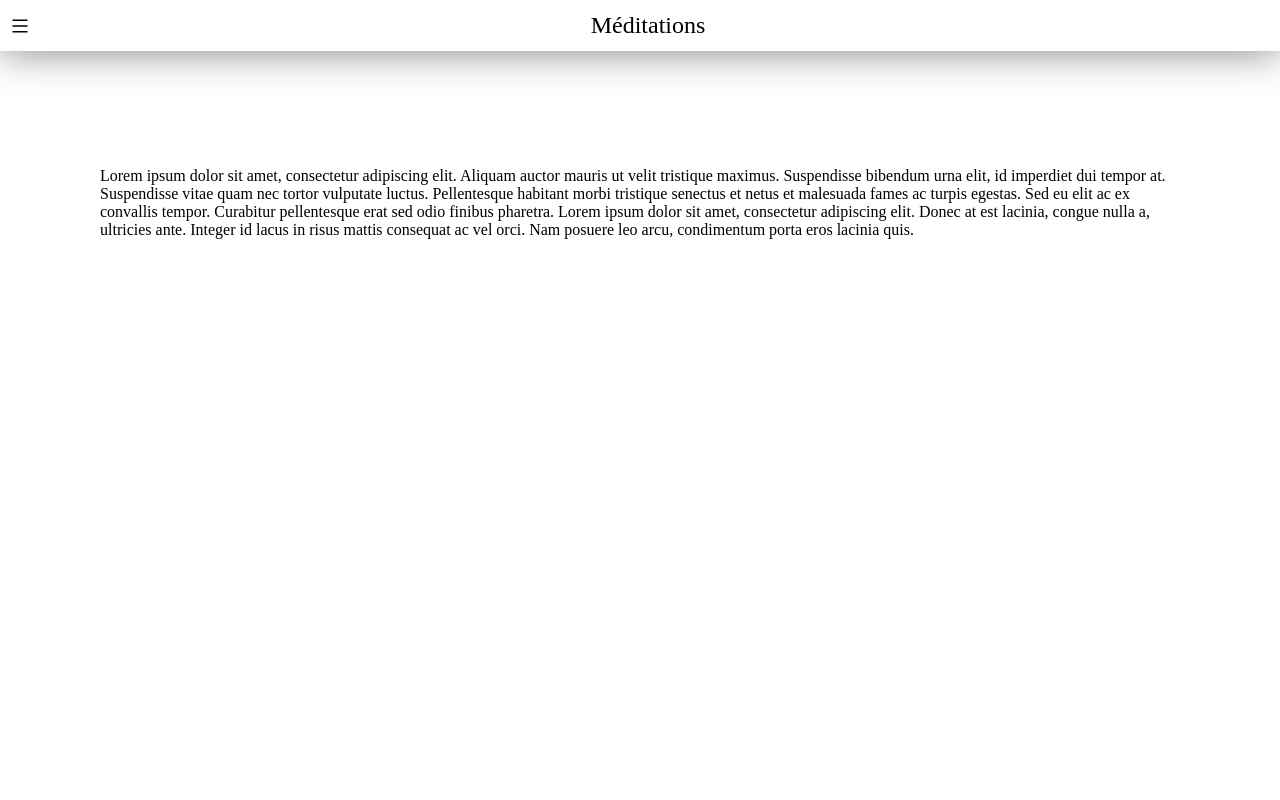
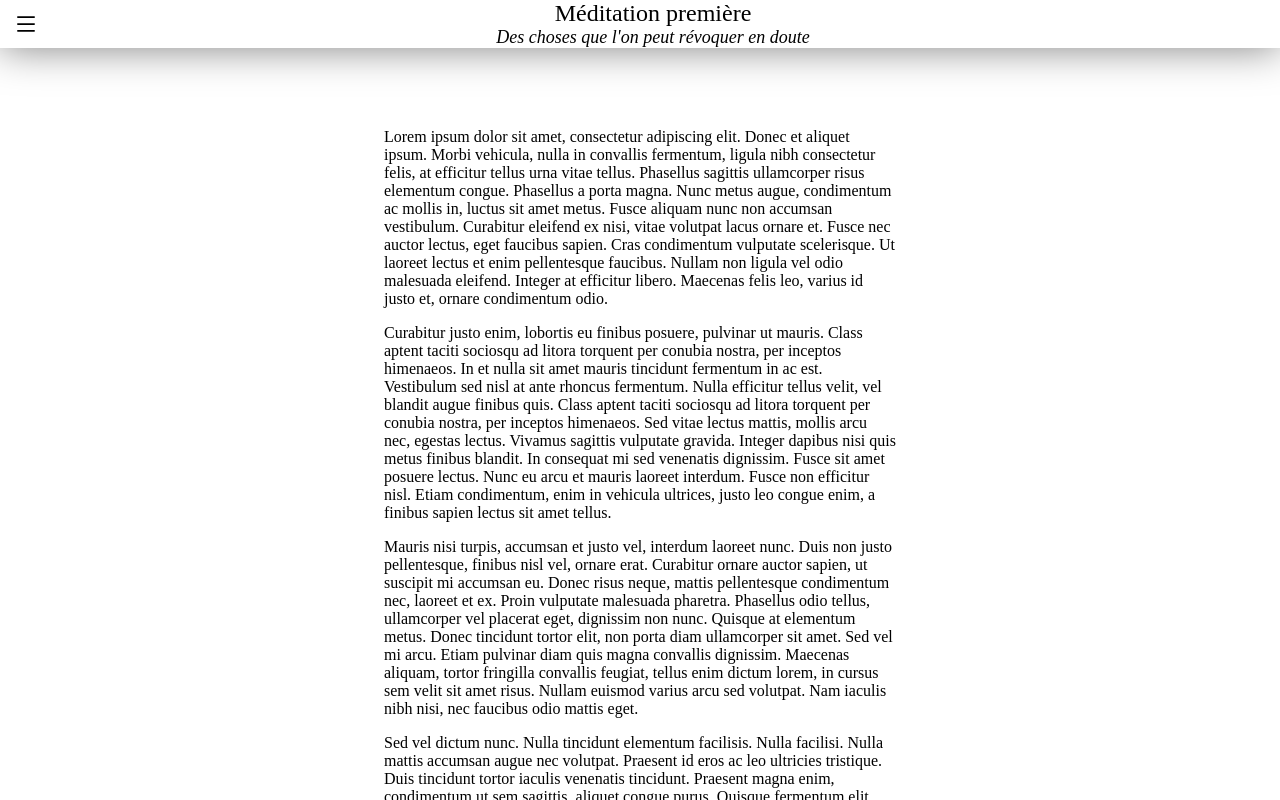
Before and after one commit to HydratedPeridot/descartes-meditations, a Next.js app: page / in a window 1280 px wide. Built offline with nearby package versions, Linux system fonts and the light colour scheme.

Commit message:
menu selection + content overflow

```diff
--- a/components/Root.jsx
+++ b/components/Root.jsx
@@ -3,28 +3,54 @@ import Header from './header/Header';
 import styles from './Root.module.css'
 import Drawer from './drawer/Drawer';
 import MeditationsMenu from './meditation-menu/MeditationsMenu';
+import meditiations from '../ressources/meditations';
 
 const Root = (props) => {
   const [showDrawer, setShowDrawer] = useState(false);
+  const [currentMeditation, setCurrentMeditation] = useState(meditiations[0])
 
-  const handleDrawerOpenClose = useCallback(() => {
+  const handleDrawerOpenClose = () => {
     setShowDrawer(current => !current)
-  }, [])
+  }
+
+  const handleSelectMeditation = (meditation) => () => {
+    setCurrentMeditation(meditation)
+    setShowDrawer(false)
+  }
 
     return (
         <div className={styles.root}>
-          <Header title='Méditations' handleMenuOpenClose={handleDrawerOpenClose}/>
+          <Header title={currentMeditation.title} subtitle={currentMeditation.subtitle} handleDrawerOpenClose={handleDrawerOpenClose}/>
           <div className={styles.contentWrapper}>
             <Drawer showDrawer={showDrawer} handleDrawerOpenClose={handleDrawerOpenClose}>
-              <MeditationsMenu />
+              <MeditationsMenu handleSelectMeditation={handleSelectMeditation}/>
             </Drawer>
             <div style={{
-              display: "flex",
-              flexDirection:'column',
-              padding: 100,
+              padding: '5vw',
+              paddingLeft: '30vw',
+              paddingRight: '30vw',
+              overflowY: 'auto'
             }}>
               <p>
-              Lorem ipsum dolor sit amet, consectetur adipiscing elit. Aliquam auctor mauris ut velit tristique maximus. Suspendisse bibendum urna elit, id imperdiet dui tempor at. Suspendisse vitae quam nec tortor vulputate luctus. Pellentesque habitant morbi tristique senectus et netus et malesuada fames ac turpis egestas. Sed eu elit ac ex convallis tempor. Curabitur pellentesque erat sed odio finibus pharetra. Lorem ipsum dolor sit amet, consectetur adipiscing elit. Donec at est lacinia, congue nulla a, ultricies ante. Integer id lacus in risus mattis consequat ac vel orci. Nam posuere leo arcu, condimentum porta eros lacinia quis.
+              Lorem ipsum dolor sit amet, consectetur adipiscing elit. Donec et aliquet ipsum. Morbi vehicula, nulla in convallis fermentum, ligula nibh consectetur felis, at efficitur tellus urna vitae tellus. Phasellus sagittis ullamcorper risus elementum congue. Phasellus a porta magna. Nunc metus augue, condimentum ac mollis in, luctus sit amet metus. Fusce aliquam nunc non accumsan vestibulum. Curabitur eleifend ex nisi, vitae volutpat lacus ornare et. Fusce nec auctor lectus, eget faucibus sapien. Cras condimentum vulputate scelerisque. Ut laoreet lectus et enim pellentesque faucibus. Nullam non ligula vel odio malesuada eleifend. Integer at efficitur libero. Maecenas felis leo, varius id justo et, ornare condimentum odio.
+              </p>
+              <p>
+              Curabitur justo enim, lobortis eu finibus posuere, pulvinar ut mauris. Class aptent taciti sociosqu ad litora torquent per conubia nostra, per inceptos himenaeos. In et nulla sit amet mauris tincidunt fermentum in ac est. Vestibulum sed nisl at ante rhoncus fermentum. Nulla efficitur tellus velit, vel blandit augue finibus quis. Class aptent taciti sociosqu ad litora torquent per conubia nostra, per inceptos himenaeos. Sed vitae lectus mattis, mollis arcu nec, egestas lectus. Vivamus sagittis vulputate gravida. Integer dapibus nisi quis metus finibus blandit. In consequat mi sed venenatis dignissim. Fusce sit amet posuere lectus. Nunc eu arcu et mauris laoreet interdum. Fusce non efficitur nisl. Etiam condimentum, enim in vehicula ultrices, justo leo congue enim, a finibus sapien lectus sit amet tellus.
+              </p>
+              <p>
+              Mauris nisi turpis, accumsan et justo vel, interdum laoreet nunc. Duis non justo pellentesque, finibus nisl vel, ornare erat. Curabitur ornare auctor sapien, ut suscipit mi accumsan eu. Donec risus neque, mattis pellentesque condimentum nec, laoreet et ex. Proin vulputate malesuada pharetra. Phasellus odio tellus, ullamcorper vel placerat eget, dignissim non nunc. Quisque at elementum metus. Donec tincidunt tortor elit, non porta diam ullamcorper sit amet. Sed vel mi arcu. Etiam pulvinar diam quis magna convallis dignissim. Maecenas aliquam, tortor fringilla convallis feugiat, tellus enim dictum lorem, in cursus sem velit sit amet risus. Nullam euismod varius arcu sed volutpat. Nam iaculis nibh nisi, nec faucibus odio mattis eget.
+              </p>
+              <p>
+              Sed vel dictum nunc. Nulla tincidunt elementum facilisis. Nulla facilisi. Nulla mattis accumsan augue nec volutpat. Praesent id eros ac leo ultricies tristique. Duis tincidunt tortor iaculis venenatis tincidunt. Praesent magna enim, condimentum ut sem sagittis, aliquet congue purus. Quisque fermentum elit nunc, quis cursus neque aliquet a. Aliquam faucibus sit amet erat at luctus. Fusce posuere mattis placerat. In nulla nisl, tincidunt nec diam sed, sagittis pretium justo. Pellentesque et massa in felis pulvinar viverra. Sed blandit tortor sit amet ligula laoreet, sed faucibus ante condimentum.
+              </p>
+              <p>
+              Proin diam lectus, semper at mi quis, dignissim congue metus. Maecenas laoreet scelerisque justo tincidunt rutrum. Mauris porta lacus eget risus ornare, ut congue turpis lobortis. Vestibulum vehicula egestas mi quis lobortis. Suspendisse augue justo, vehicula dapibus lobortis nec, dignissim quis nisl. Duis semper neque id turpis suscipit, quis hendrerit elit vestibulum. Donec et laoreet metus, eu pellentesque massa. Aenean purus leo, placerat at tempus nec, luctus pellentesque urna. Mauris facilisis maximus bibendum. Etiam efficitur a risus dignissim ornare. Fusce dolor ante, imperdiet eget iaculis sit amet, euismod fermentum nibh. Lorem ipsum dolor sit amet, consectetur adipiscing elit.
+              </p>
+              <p>
+              In lobortis tortor vel odio luctus vulputate. Proin a leo dolor. Sed eget mi non risus egestas sodales quis vitae augue. Donec pharetra sit amet purus vel cursus. Vestibulum dolor sapien, pellentesque a risus in, placerat pellentesque nisi. In pretium lectus quam, a placerat ante suscipit et. Vivamus lobortis eros nunc. Nunc quis suscipit ex, sit amet imperdiet urna. Nullam sit amet nisl sit amet erat convallis molestie malesuada ac tellus. Etiam varius felis in aliquam cursus. Duis accumsan egestas lectus. Aliquam nec ligula sit amet lacus tincidunt hendrerit id ac nisl. Duis tincidunt ultrices iaculis. Mauris vitae aliquam ex.
+              </p>
+              <p>
+              Maecenas eget fringilla libero. Duis viverra ante eu nulla commodo rutrum. Phasellus sed augue non nibh maximus pharetra. Quisque maximus libero sed erat egestas hendrerit. Fusce cursus velit massa, vel pretium lectus ornare quis. Vivamus pellentesque, augue at tempus sollicitudin, est dui eleifend sapien, dignissim semper justo sapien vel eros. Cras in suscipit odio. Mauris commodo sagittis dui eget venenatis. Quisque est quam, sollicitudin ac ipsum id, porta mattis neque. Mauris aliquet tincidunt felis ultrices tristique. Donec sed interdum dolor, id accumsan ante. Suspendisse in pellentesque lacus. Integer ante velit, viverra in nisi nec, viverra fringilla justo. Mauris vitae ultricies sem.
               </p>
             </div>
           </div>
--- a/components/Root.module.css
+++ b/components/Root.module.css
@@ -1,13 +1,13 @@
 .root {
-    min-height: 100vh;
-    min-width: 100vw;
+    height: 100vh;
+    width: 100vw;
     display: flex;
     flex-direction: column;
 }
 
 .contentWrapper {
     perspective: initial;
-    flex: 1;
     display: flex;
-
+    height: 94vh;
+    box-sizing: border-box;
 }
--- a/components/header/Header.jsx
+++ b/components/header/Header.jsx
@@ -1,17 +1,22 @@
 import React from 'react';
 import PropTypes from 'prop-types';
 import { AiOutlineMenu } from 'react-icons/ai'
-import styles from './Header.module.css'
+import styles from './Header.module.scss'
 
 
 const Header = (props) => {
-    const { title, handleMenuOpenClose } = props
+    const { title, subtitle, handleDrawerOpenClose } = props
 
     return (
         <div className={styles.header}>
-            <AiOutlineMenu className={styles.menuButton} onClick={handleMenuOpenClose}/>
-            <div className={styles.title}>
-                {title}
+            <AiOutlineMenu className={styles.menuButton} onClick={handleDrawerOpenClose}/>
+            <div className={styles.titleWrapper}>
+                <div className={styles.title}>
+                    {title}
+                </div>
+                <div className={styles.subtitle}>
+                    {subtitle}
+                </div>
             </div>
         </div>
     )
@@ -19,7 +24,7 @@ const Header = (props) => {
 
 Header.propTypes = {
     title: PropTypes.string.isRequired,
-    handleMenuOpenClose: PropTypes.func.isRequired
+    handleDrawerOpenClose: PropTypes.func.isRequired
 }
 
-export default Header;
+export default Header
--- a/components/header/Header.module.css
+++ b/components/header/Header.module.scss
@@ -2,24 +2,37 @@
     display: flex;
     flex-direction: row;
     align-items: center;
-    padding: 12px;
+    padding: 1vh;
     background-color: white;
     box-shadow: 0px 0px 5vh rgba(0, 0, 0, 0.5);
+    height: 4vh;
+    box-sizing: 'border-box'
 }
 
 .menuButton {
+    margin-left: 10px;
     transition: transform 200ms cubic-bezier(0.215, 0.610, 0.355, 1);
-    transform: scale(1.2);
+    transform: scale(1.4);
 }
 
 .menuButton:hover {
     cursor: pointer;
-    transform: scale(1.8);
+    transform: scale(2);
 }
 
-.title {
+.titleWrapper {
     flex: 1;
     display: flex;
+    flex-direction: column;
     justify-content: center;
-    font-size: x-large;
+    align-items: center;
+
+    .title {
+        font-size: x-large;
+    }
+
+    .subtitle {
+        font-size: large;
+        font-style: italic;
+    }
 }
--- a/components/meditation-menu/MeditationsMenu.jsx
+++ b/components/meditation-menu/MeditationsMenu.jsx
@@ -1,13 +1,16 @@
 import React from 'react';
+import PropTypes from 'prop-types';
 import meditiations from '../../ressources/meditations';
 import styles from './MeditationsMenu.module.css'
 
 const MeditationsMenu = (props) => {
+    const { handleSelectMeditation } = props
+
     return (
         <div className={styles.menu}>
             {meditiations.map((item, key) => {
                 return (
-                    <div className={styles.itemWrapper}>
+                    <div className={styles.itemWrapper} onClick={handleSelectMeditation(item)}>
                         <div className={styles.title}>
                             {item.title}
                         </div>
@@ -23,4 +26,8 @@ const MeditationsMenu = (props) => {
     )
 }
 
+MeditationsMenu.propTypes = {
+    selectMeditation: PropTypes.func.isRequired
+}
+
 export default MeditationsMenu
--- a/styles/globals.css
+++ b/styles/globals.css
@@ -2,4 +2,5 @@ html,
 body {
   padding: 0;
   margin: 0;
+  box-sizing: border-box;
 }
```
